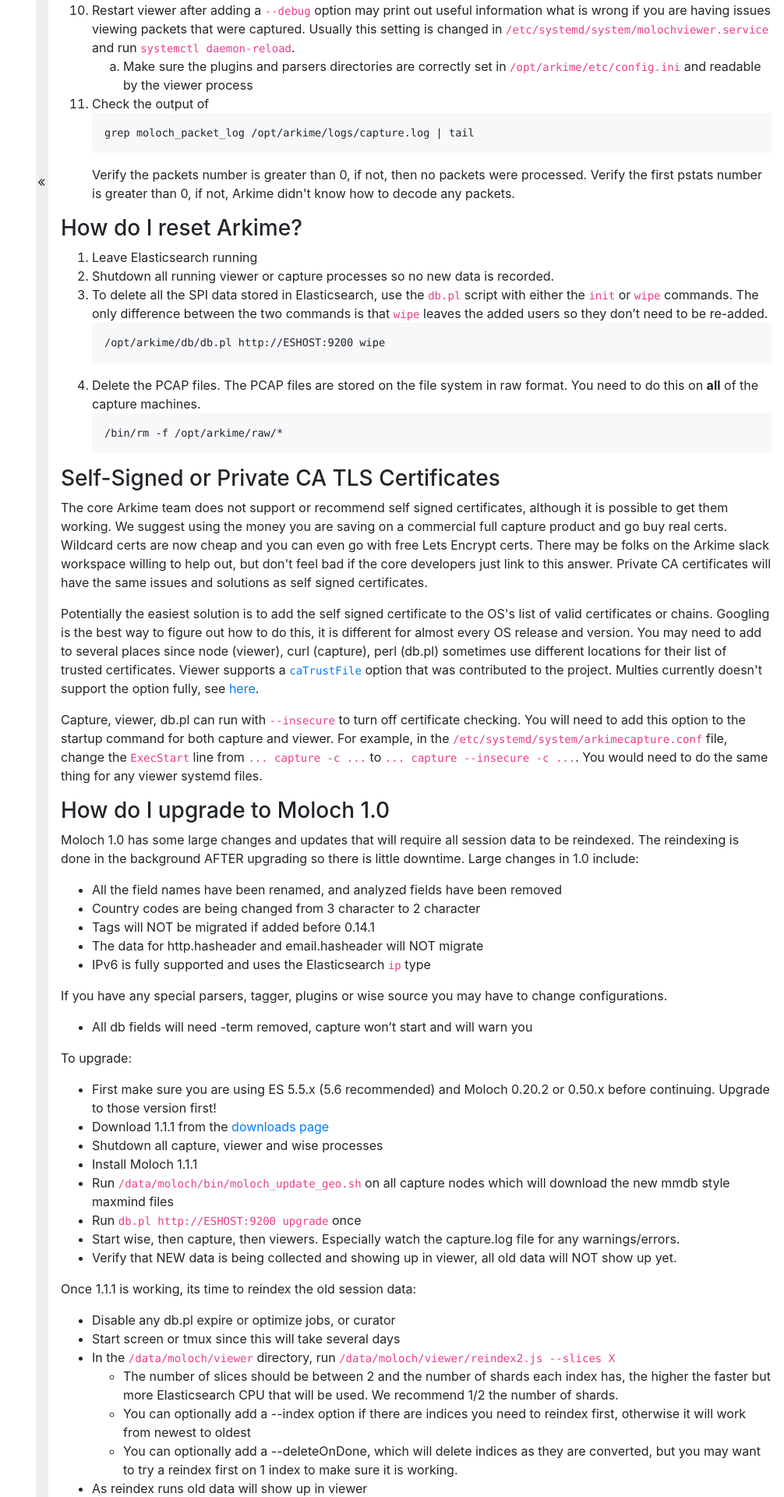
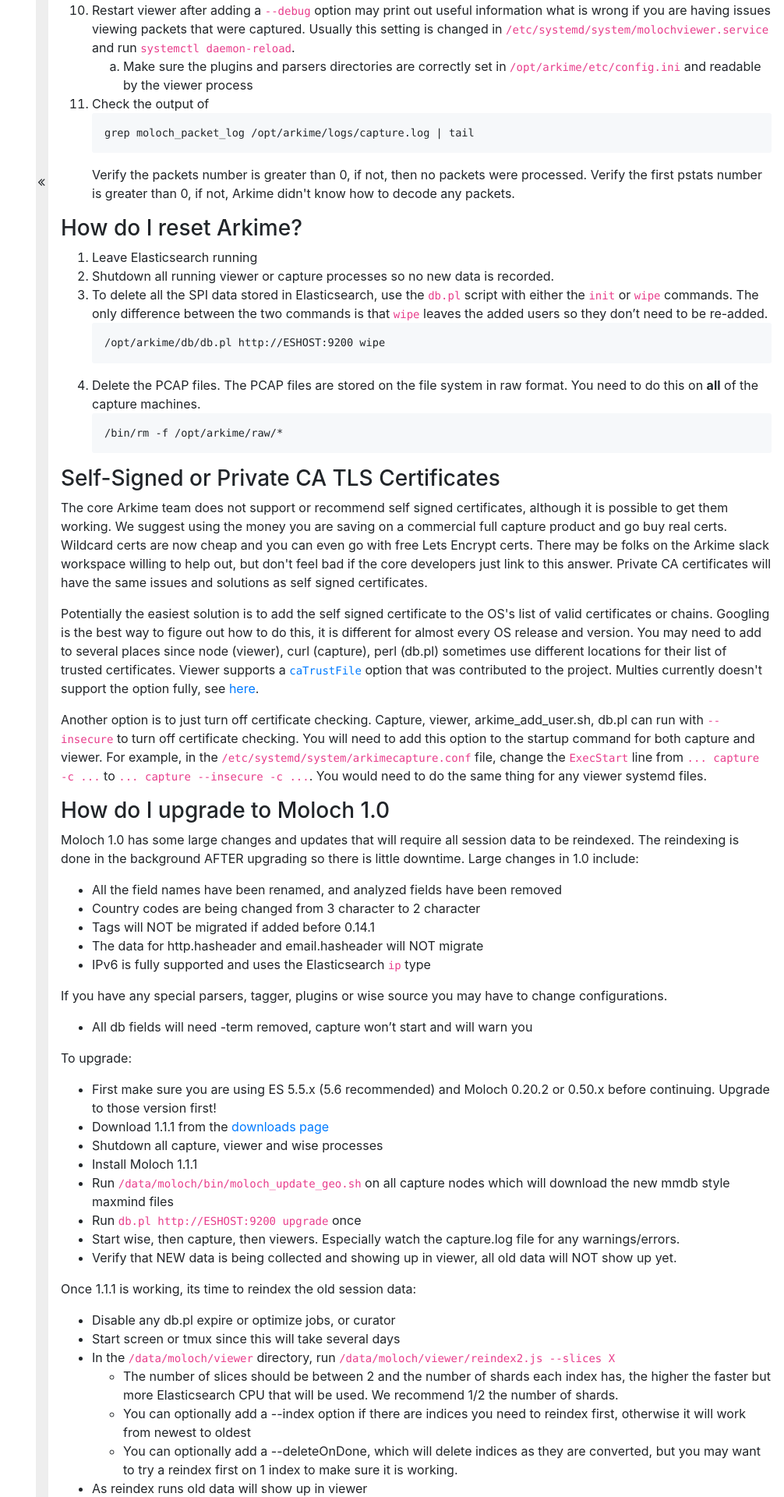
Before and after one commit to arkime/arkimeweb, a Jekyll site: the page built from faq.html, in a window 1280 px wide. Shown: the part 2303-4223 px from the top of the page at 78% size, without its empty margins (274-1280 px from the left). Built offline with Jekyll 4.4.1, drawn with Linux system fonts in a browser that asks for light colours.

Commit message:
minor cert update

```diff
--- a/faq.html
+++ b/faq.html
@@ -856,7 +856,8 @@
         Multies currently doesn't support the option fully, see <a href="#how-do-i-use-self-signed-ssl-tls-certificates-with-multies">here</a>.
       </p>
       <p>
-        Capture, viewer, db.pl can run with <code>--insecure</code> to turn off certificate checking.
+        Another option is to just turn off certificate checking.
+        Capture, viewer, arkime_add_user.sh, db.pl can run with <code>--insecure</code> to turn off certificate checking.
         You will need to add this option to the startup command for both capture and viewer.
         For example, in the <code>/etc/systemd/system/arkimecapture.conf</code> file, change the <code>ExecStart</code>
         line from <code>... capture -c ...</code> to <code>... capture --insecure -c ...</code>.
```
